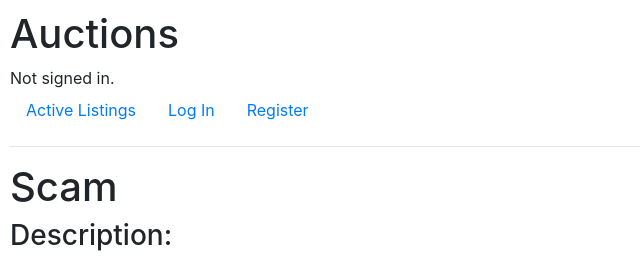
After one commit to tsmialek/Commerce, a Django app: page /listing/1 in a window 1280 px wide. The commit adds this page. Shown: the top 262 px of the page, without its empty margins (0-640 px from the left). Run offline with Django 3.2, Linux system fonts and the light colour scheme; data comes from the database, SQL or seed files in the repository; both versions use the stored data as it was after the commit; some libraries are stand-ins or nearby versions.

Commit message:
Corrected active listins page, added individual listing page, corrected models - added active field to listing model

```diff
--- a/auctions/models.py
+++ b/auctions/models.py
@@ -15,8 +15,10 @@ class Listing(models.Model):
     seller = models.ForeignKey(User, on_delete = models.CASCADE, related_name = 'listings')
     current_bid = models.DecimalField(max_digits=MAX_DIGITS, decimal_places=DECIMAL_PLACES)
     starting_price = models.DecimalField(max_digits=MAX_DIGITS, decimal_places=DECIMAL_PLACES)
+    time_added = models.DateTimeField(auto_now_add=True)
     end_time = models.DateTimeField()
     photo_url = models.URLField(blank=True, null=True)
+    active = models.BooleanField(auto_created=True)
 
     def __str__(self):
         return self.title
--- a/auctions/templates/auctions/layout.html
+++ b/auctions/templates/auctions/layout.html
@@ -18,7 +18,7 @@
         </div>
         <ul class="nav">
             <li class="nav-item">
-                <a class="nav-link" href="{% url 'index' %}">Active Listings</a>
+                <a class="nav-link" href="{% url 'active_listings' %}">Active Listings</a>
             </li>
             {% if user.is_authenticated %}
                 <li class="nav-item">
--- /dev/null
+++ b/auctions/templates/auctions/listing_page.html
@@ -0,0 +1,10 @@
+{% extends 'auctions/layout.html' %}
+
+{% block body %}
+
+<h1 class="title">{{ listing.title }}</h1>
+<h3 class="description">Description: </h3>
+<p>{{ listing.description }}</p>
+<p><img src="{{ listing.photo_url }}" alt="Photo of an object" width="600"></p>
+
+{% endblock body %}
--- a/auctions/urls.py
+++ b/auctions/urls.py
@@ -3,9 +3,10 @@ from django.urls import path
 from . import views
 
 urlpatterns = [
-    path("", views.index, name="index"),
+    path("", views.active_listings, name="active_listings"),
     path("login", views.login_view, name="login"),
     path("logout", views.logout_view, name="logout"),
     path("register", views.register, name="register"),
-    path("add_listing", views.add_listing, name="add_listing")
+    path("add_listing", views.add_listing, name="add_listing"),
+    path("listing/<str:id>", views.listing_page, name="listing_page"),
 ]
--- a/auctions/utils.py
+++ b/auctions/utils.py
@@ -1,4 +1,6 @@
 import requests
+from .models import *
+
 
 def is_valid_image_url(url):
     if url is None:
--- a/auctions/views.py
+++ b/auctions/views.py
@@ -6,12 +6,9 @@ from django.urls import reverse
 from .auction_forms import *
 from .utils import is_valid_image_url
 from .auctions_const import *
+from django.utils import timezone
 
 from .models import *
-
-
-def index(request):
-    return render(request, "auctions/index.html")
 
 
 def login_view(request):
@@ -25,7 +22,7 @@ def login_view(request):
         # Check if authentication successful
         if user is not None:
             login(request, user)
-            return HttpResponseRedirect(reverse("index"))
+            return HttpResponseRedirect(reverse("active_listings"))
         else:
             return render(request, "auctions/login.html", {
                 "message": "Invalid username and/or password."
@@ -36,7 +33,7 @@ def login_view(request):
 
 def logout_view(request):
     logout(request)
-    return HttpResponseRedirect(reverse("index"))
+    return HttpResponseRedirect(reverse("active_listings"))
 
 
 def register(request):
@@ -95,3 +92,15 @@ def add_listing(request):
     return render(request, 'auctions/add_listing.html', {
         'categories': CATEGORIES,
     })
+
+def active_listings(request):
+    active = Listing.objects.filter(end_time__gt=timezone.now(), active=True).order_by('-time_added')
+    return render(request, 'auctions/active_listings.html', {
+        'active_listings': active,
+    })
+
+def listing_page(request, id):
+    current = Listing.objects.get(id=id)
+    return render(request, 'auctions/listing_page.html', {
+        'listing': current,
+    })
```
Also changed, not shown: auctions/templates/auctions/active_listings.html (added, +18 -0 lines), auctions/migrations/0002_listing_time_added_alter_listing_category_and_more.py (added), auctions/migrations/0003_alter_listing_end_time_alter_listing_time_added.py (added), auctions/migrations/0004_listing_active.py (added), db.sqlite3.
